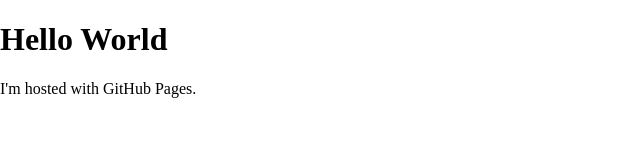
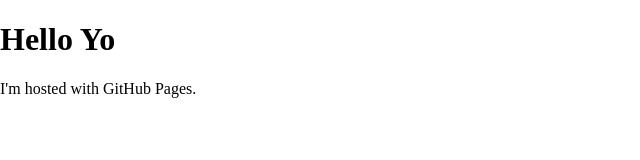
Before and after one commit to kyleabrahams/kyleabrahams.github.io, a plain HTML site: page index.html in a window 1280 px wide. Shown: the whole page, without its empty margins (0-640 px from the left). Drawn offline with Linux system fonts and the light colour scheme.

Commit message:
Update index.html
yo

```diff
--- a/index.html
+++ b/index.html
@@ -12,7 +12,7 @@
   </head>
 
   <body>
-  <h1>Hello World</h1>
+  <h1>Hello Yo</h1>
   <p>I'm hosted with GitHub Pages.</p>
       <script src="https://aframe.io/releases/0.8.2/aframe.min.js"></script>
       <script src="https://cdn.rawgit.com/jeromeetienne/AR.js/1.6.2/aframe/build/aframe-ar.js"></script>
```
